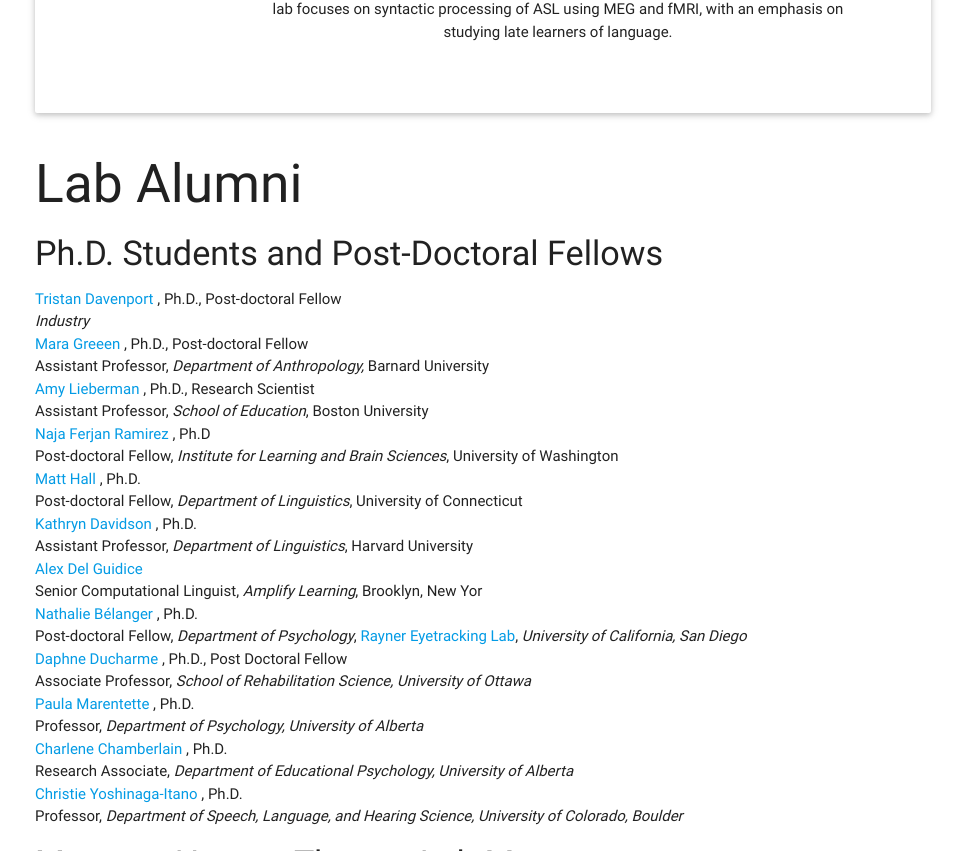
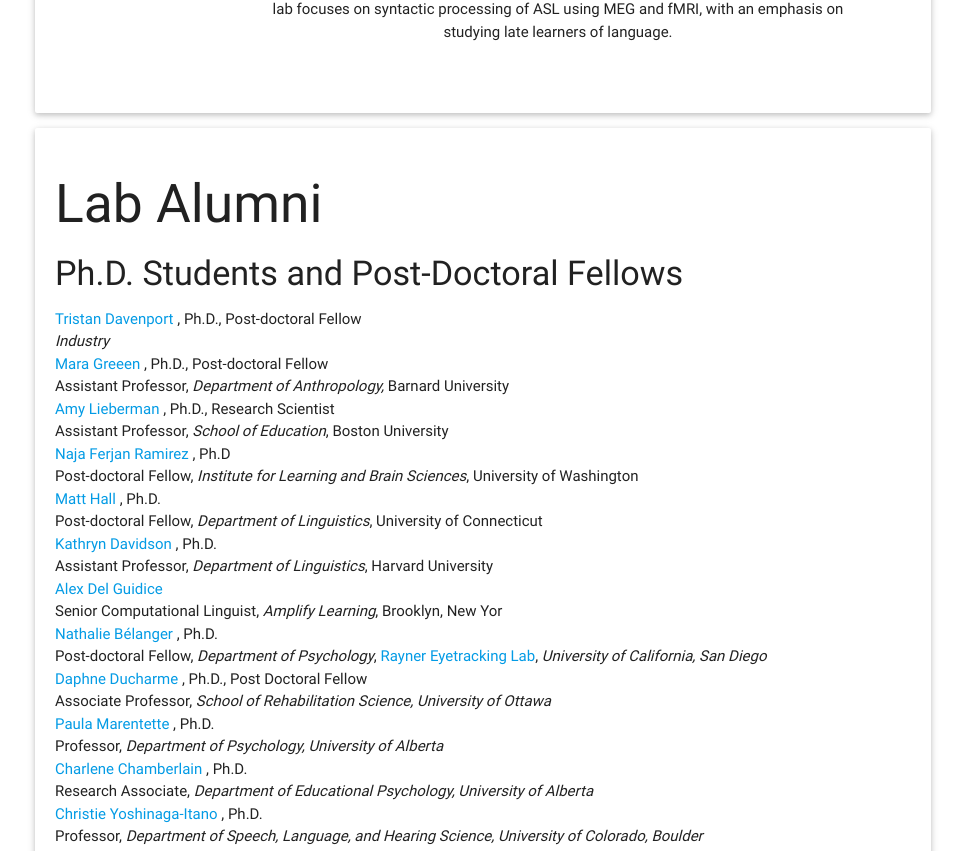
Before and after one commit to isaacvonderau/mayberry-ucsd, a plain HTML site: page researchers.html in a window 1280 px wide. Shown: the part 5732-6583 px from the top of the page, without its empty margins (157-1122 px from the left). Drawn offline with nearby package versions, Linux system fonts and the light colour scheme.

Commit message:
design-researchers page

```diff
--- a/researchers.html
+++ b/researchers.html
@@ -240,8 +240,10 @@
             </div>
         </div>
         <div class="container">
-            <div class="row">
-                <div class="col s12">
+            <!-- <div class="row">
+                <div class="col s12"> -->
+            <div class="col s12 m7">
+                <div class="card-panel">
 <!-- Lab Alumni -->
                     <h2>Lab Alumni</h2>
                     <h4>Ph.D. Students and Post-Doctoral Fellows</h4>
@@ -355,7 +357,6 @@
                 </div>
             </div>
         </div>
-        </div>
         <!--Import jQuery before materialize.js-->
         <script type="text/javascript" src="https://code.jquery.com/jquery-2.1.1.min.js"></script>
         <script type="text/javascript" src="js/materialize.min.js"></script>
```
Also changed, not shown: index.html (+2 -3 lines).
